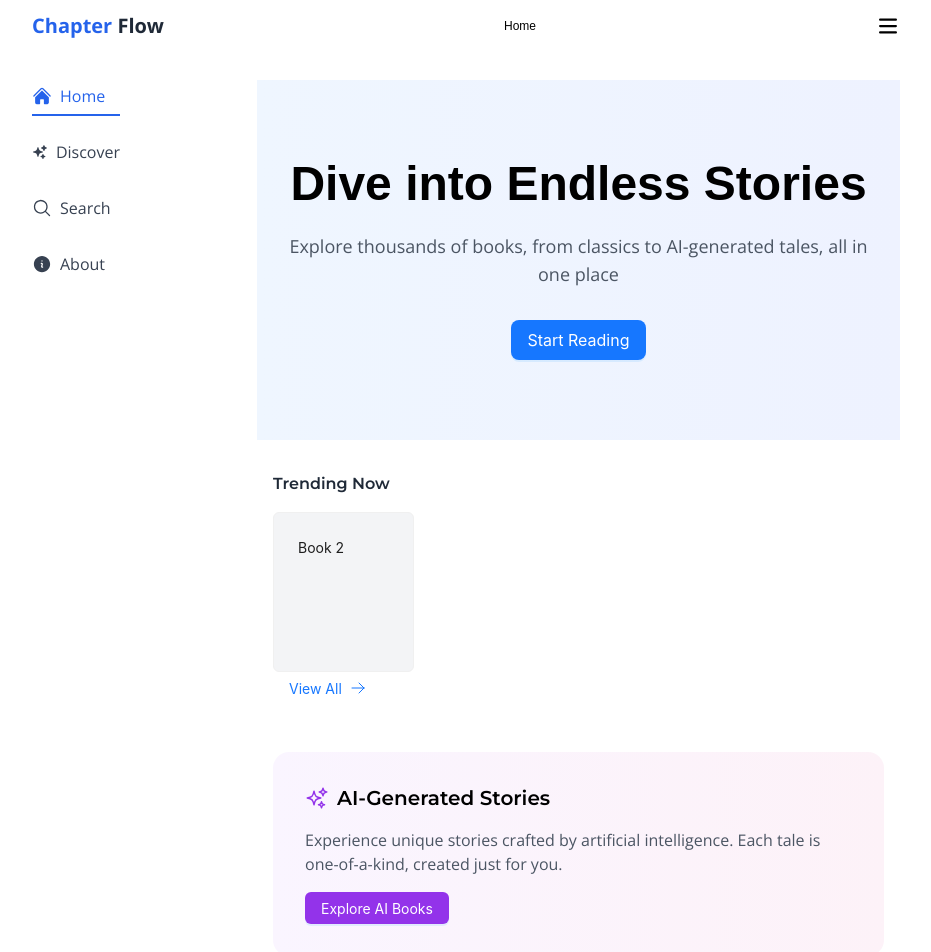
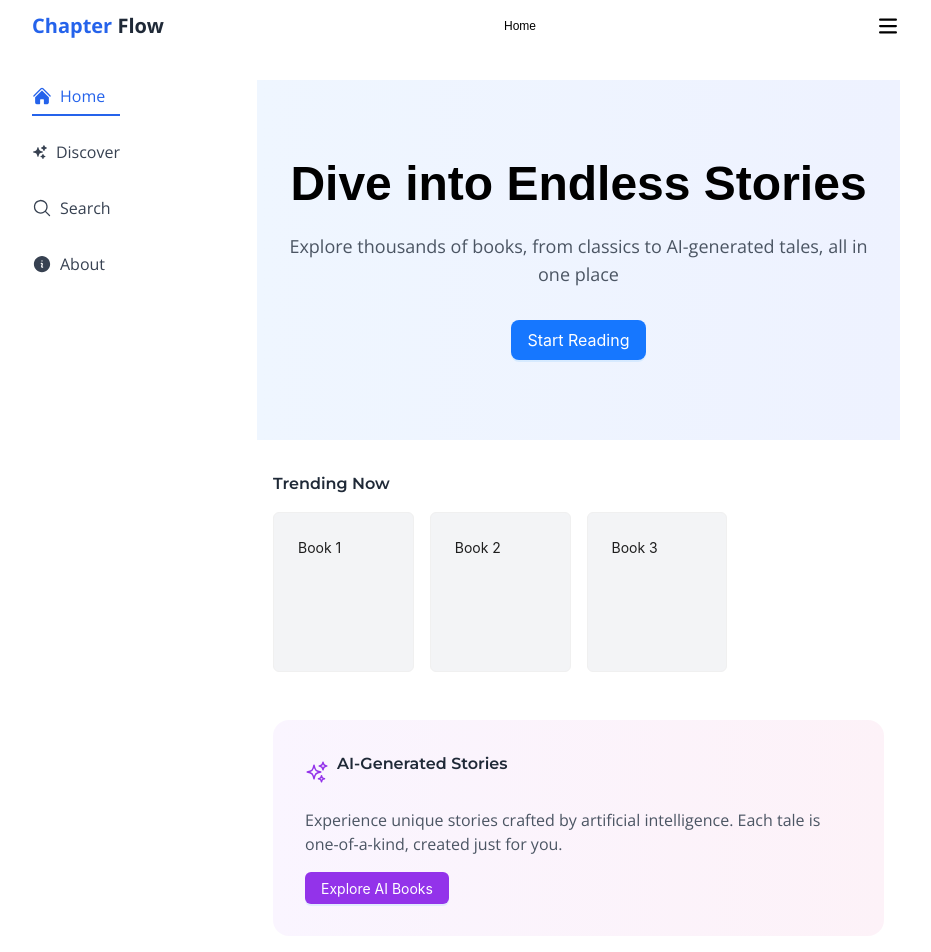
Before and after one commit to devemit/chapter-flow-app, a React (Vite) app: page / in a window 1280 px wide. Shown: the top 952 px of the page, without its empty margins (174-1105 px from the left). Built offline with nearby package versions, Linux system fonts and the light colour scheme; no server answers; a web font is replaced by a local one.

Commit message:
home-page fixes

```diff
--- a/src/components/views/home.tsx
+++ b/src/components/views/home.tsx
@@ -4,6 +4,8 @@ import { ArrowRightIcon, SparklesIcon } from '@heroicons/react/24/outline';
 import { BookGrid } from '../ui/book-grid';
 import { BookSection } from '../ui/book-section';
 import { Book } from '../ui/book';
+import { SubTitle } from '../ui/sub-title';
+import { Link } from 'react-router-dom';
 
 export const Home = () => {
    const { session } = useAuth();
@@ -17,14 +19,17 @@ export const Home = () => {
                <p className='text-gray-600 mb-8 text-lg max-w-[600px] mx-auto'>
                   Explore thousands of books, from classics to AI-generated tales, all in one place
                </p>
+               <Link to='/search'>
                   <Button type='primary' size='large'>
                      Start Reading
                   </Button>
+               </Link>
             </div>
          </section>
 
          <div className='w-full max-w-[900px] px-4 py-8 space-y-12'>
             {session && (
+               // TODO: Add continue reading for user
                <BookSection
                   title='Picked for You'
                   action={
@@ -39,20 +44,16 @@ export const Home = () => {
                </BookSection>
             )}
 
-            <BookSection
-               title='Trending Now'
-               action={
-                  <Button type='link'>
-                     View All <ArrowRightIcon className='w-4 h-4 inline' />
-                  </Button>
-               }
-            >
+            <BookSection title='Trending Now'>
                <BookGrid>
+                  <Book className='h-40 bg-gray-100 rounded-md'>Book 1</Book>
                   <Book className='h-40 bg-gray-100 rounded-md'>Book 2</Book>
+                  <Book className='h-40 bg-gray-100 rounded-md'>Book 3</Book>
                </BookGrid>
             </BookSection>
 
             {session && hasReadingHistory && (
+               // TODO: Add continue reading
                <BookSection title='Continue Reading'>
                   <BookGrid>
                      <Book className='h-40 bg-gray-100 rounded-md'>Book 3</Book>
@@ -63,15 +64,17 @@ export const Home = () => {
             <section className='bg-gradient-to-r from-purple-50 to-pink-50 rounded-2xl p-8'>
                <div className='flex items-center gap-2 mb-4'>
                   <SparklesIcon className='w-6 h-6 text-purple-600' />
-                  <h2 className='text-xl font-semibold'>AI-Generated Stories</h2>
+                  <SubTitle>AI-Generated Stories</SubTitle>
                </div>
                <p className='text-gray-600 mb-4'>
                   Experience unique stories crafted by artificial intelligence. Each tale is
                   one-of-a-kind, created just for you.
                </p>
+               <Link to='/discover'>
                   <Button type='primary' className='bg-purple-600'>
                      Explore AI Books
                   </Button>
+               </Link>
             </section>
 
             <section>
```
Lines whose indentation alone changed are shown as unchanged.
